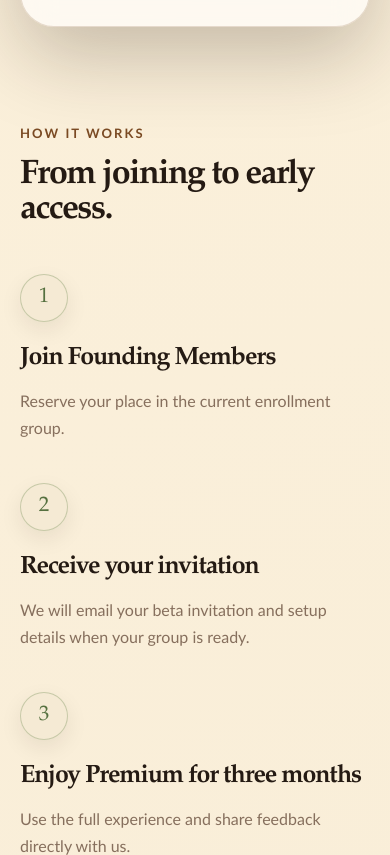
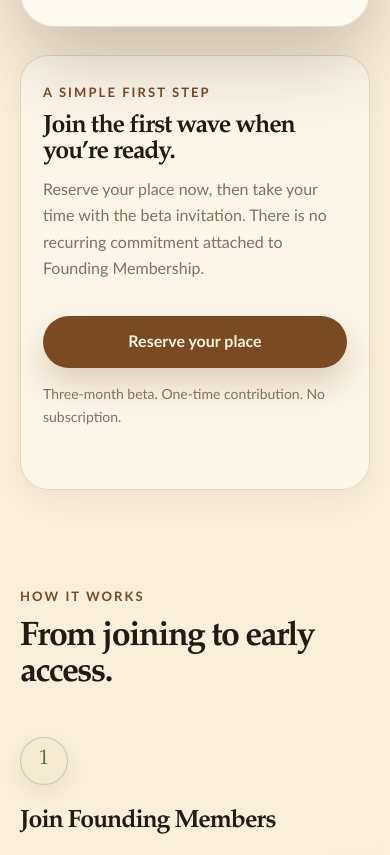
Before and after one commit to nathanaelguitar/canopy_publicsite, a plain HTML site: page founding.html in a window 390 px wide. Shown: the part 2816-3671 px from the top of the page. Drawn offline with Linux system fonts and the light colour scheme.

Commit message:
Add a mid-page Founding Member CTA

```diff
--- a/assets/styles.css
+++ b/assets/styles.css
@@ -691,6 +691,48 @@ h3 {
   margin-top: 38px;
 }
 
+.founding-bridge {
+  display: flex;
+  align-items: center;
+  justify-content: space-between;
+  gap: 34px;
+  margin-top: 28px;
+  padding: 30px 34px;
+  border: 1px solid var(--line);
+  border-radius: 28px;
+  background: rgba(255, 255, 255, 0.42);
+  box-shadow: 0 12px 34px rgba(38, 24, 12, 0.06);
+}
+
+.founding-bridge .eyebrow {
+  margin-bottom: 10px;
+}
+
+.founding-bridge h3 {
+  margin: 0;
+  font-size: clamp(25px, 3vw, 34px);
+}
+
+.founding-bridge > div:first-child {
+  max-width: 620px;
+}
+
+.founding-bridge > div:first-child p {
+  margin: 10px 0 0;
+  color: var(--muted);
+  font-size: 16px;
+}
+
+.founding-bridge .founding-action {
+  flex: 0 0 auto;
+  margin-top: 0;
+  text-align: right;
+}
+
+.founding-bridge .founding-action-note {
+  white-space: nowrap;
+}
+
 .founding-steps {
   position: relative;
   display: grid;
@@ -897,6 +939,11 @@ h3 {
     border-color: rgba(255, 244, 223, 0.11);
   }
 
+  .founding-bridge {
+    background: rgba(28, 20, 15, 0.58);
+    border-color: rgba(255, 244, 223, 0.11);
+  }
+
   .founding-action-status.is-error {
     color: #e08a76;
   }
@@ -906,6 +953,15 @@ h3 {
   .founding-benefits,
   .founding-enrollment-inner {
     grid-template-columns: 1fr;
+  }
+
+  .founding-bridge {
+    align-items: flex-start;
+    flex-direction: column;
+  }
+
+  .founding-bridge .founding-action {
+    text-align: left;
   }
 
   .founding-steps {
@@ -948,6 +1004,19 @@ h3 {
     padding-left: 24px;
   }
 
+  .founding-bridge {
+    padding: 26px 22px;
+  }
+
+  .founding-bridge .founding-action,
+  .founding-bridge .founding-cta {
+    width: 100%;
+  }
+
+  .founding-bridge .founding-action-note {
+    white-space: normal;
+  }
+
   .founding-cta {
     width: 100%;
     padding: 0 14px;
--- a/founding.html
+++ b/founding.html
@@ -7,7 +7,7 @@
   <meta name="description" content="Join CanopyChat before public launch, help shape what comes next, and receive Premium access throughout the three-month beta as a Founding Member.">
   <link rel="icon" type="image/png" href="assets/app-icon.png">
   <link rel="apple-touch-icon" href="assets/apple-touch-icon.png">
-  <link rel="stylesheet" href="assets/styles.css?v=founding-2">
+  <link rel="stylesheet" href="assets/styles.css?v=founding-3">
 </head>
 <body class="founding-page">
   <header class="shell nav">
@@ -80,6 +80,20 @@
           <h3>Enjoy the full experience</h3>
           <p>Use CanopyChat Premium throughout the three-month beta, with no decision about continuing until later.</p>
         </article>
+      </div>
+
+      <div class="founding-bridge" aria-labelledby="founding-bridge-title">
+        <div>
+          <div class="eyebrow">A simple first step</div>
+          <h3 id="founding-bridge-title">Join the first wave when you’re ready.</h3>
+          <p>Reserve your place now, then take your time with the beta invitation. There is no recurring commitment attached to Founding Membership.</p>
+        </div>
+        <div class="founding-action" data-founding-member-flow="bridge">
+          <button class="button founding-cta" type="button" data-founding-member-cta>Reserve your place</button>
+          <p class="founding-action-note">Three-month beta. One-time contribution. No subscription.</p>
+          <p class="founding-action-status" data-founding-member-status role="status" aria-live="polite"></p>
+          <div data-founding-member-email-slot hidden></div>
+        </div>
       </div>
     </section>
 
@@ -213,6 +227,6 @@
     </div>
   </footer>
 
-  <script src="assets/founding.js?v=founding-5" defer></script>
+  <script src="assets/founding.js?v=founding-6" defer></script>
 </body>
 </html>
```
